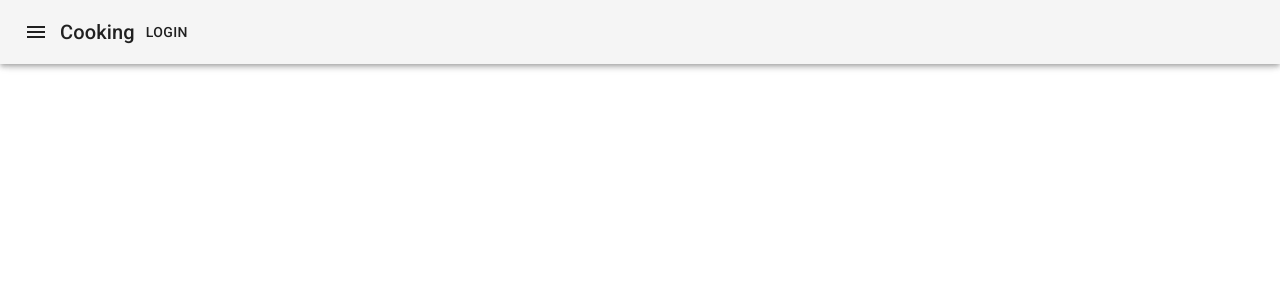
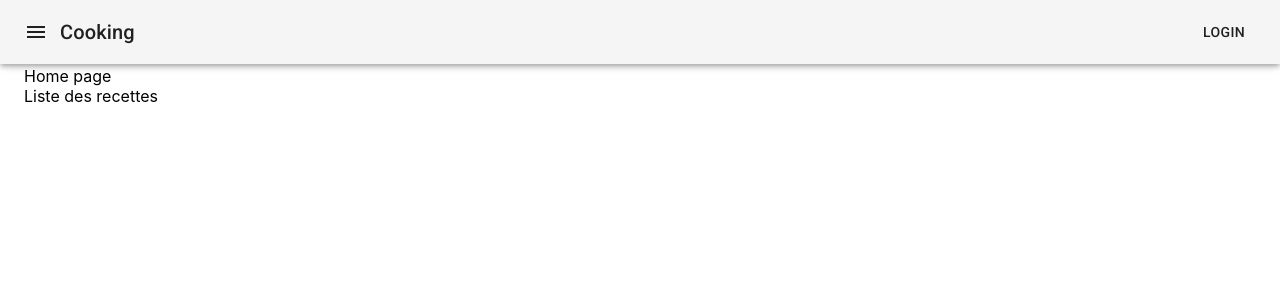
Before and after one commit to bart120/cooking, a React (Create React App) app: page /recipes in a window 1280 px wide. Shown: the top 300 px of the page. Built offline with nearby package versions, Linux system fonts and the light colour scheme.

Commit message:
navigation

```diff
--- a/package.json
+++ b/package.json
@@ -9,8 +9,10 @@
     "@types/node": "12.0.8",
     "@types/react": "16.8.22",
     "@types/react-dom": "16.8.4",
+    "@types/react-router": "^5.0.2",
     "react": "^16.8.6",
     "react-dom": "^16.8.6",
+    "react-router": "^5.0.1",
     "react-scripts": "3.0.1",
     "typescript": "3.5.2"
   },
--- a/src/App.tsx
+++ b/src/App.tsx
@@ -1,11 +1,17 @@
 import React from 'react';
-import logo from './logo.svg';
+import { Route } from 'react-router';
 import './App.css';
 import Layout from './components/layout/Layout';
+import Home from './components/home/Home';
+import Recipes from './components/recipes/recipes/Recipes';
 
 const App: React.FC = () => {
   return (
-    <Layout></Layout>
+    <Layout>
+      <Route path='/' component={Home} />
+      <Route path='/recipes' component={Recipes} />
+      <Route path='/recipe/:id' component={Home} />
+    </Layout>
   );
 }
 
--- /dev/null
+++ b/src/components/home/Home.tsx
@@ -0,0 +1,9 @@
+import React, { Component } from 'react';
+
+export default class Home extends Component {
+    render() {
+        return (
+            <div>Home page</div>
+        );
+    }
+}
--- /dev/null
+++ b/src/components/layout/Layout.css
@@ -0,0 +1,3 @@
+.Bar{
+    padding-top: 66px;
+}
--- a/src/components/layout/Layout.tsx
+++ b/src/components/layout/Layout.tsx
@@ -1,13 +1,25 @@
 import React from "react";
 
 import Header from './header/Header';
+import { Router } from "react-router";
+// import Home from "../home/Home";
+import { createBrowserHistory } from "history";
+import { Container } from "@material-ui/core";
+import './Layout.css';
+const browserHistory = createBrowserHistory();
 
 export default class Layout extends React.Component {
+
 
     render = () => {
         return (
             <div>
                 <Header />
+                <Container className='Bar'>
+                    <Router history={browserHistory}>
+                        {this.props.children}
+                    </Router>
+                </Container>
 
             </div>
         )
--- /dev/null
+++ b/src/components/layout/header/Header.css
@@ -0,0 +1,7 @@
+.root{
+    flex-grow: 1;
+}
+
+.title{
+    flex-grow: 1;
+}
--- a/src/components/layout/header/Header.tsx
+++ b/src/components/layout/header/Header.tsx
@@ -2,23 +2,36 @@ import React from "react";
 import AppBar from '@material-ui/core/AppBar';
 import { Toolbar, Typography, IconButton, Button } from "@material-ui/core";
 import MenuIcon from '@material-ui/icons/Menu';
+import './Header.css';
+// import { makeStyles, createStyles } from "@material-ui/styles";
+
+/* const usesStyles = makeStyles((theme: Theme) =>
+    createStyles({
+        menuButton: {
+            marginRight: theme.spacing(2)
+        }
+    }));*/
 
 export default class Header extends React.Component {
 
+
     render() {
+        // const classes = usesStyles();
         return (
+            <div className="root">
                 <AppBar color="default" >
                     <Toolbar>
                         <IconButton edge="start" color="inherit" aria-label="Menu">
                             <MenuIcon />
                         </IconButton>
-                    <Typography variant="h6">
+                        <Typography variant="h6" className="title">
                             Cooking
                     </Typography>
                         <Button color="inherit">Login</Button>
                     </Toolbar>
 
                 </AppBar >
+            </div>
         )
     };
 }
--- /dev/null
+++ b/src/components/recipes/recipes/Recipes.tsx
@@ -0,0 +1,9 @@
+import React, { Component } from 'react';
+
+export default class Recipes extends Component {
+    render() {
+        return (
+            <div>Liste des recettes</div>
+        );
+    }
+}
```
Also changed, not shown: 1 other file (tests, documents, lock files or other folders). Lines whose indentation alone changed are shown as unchanged.
